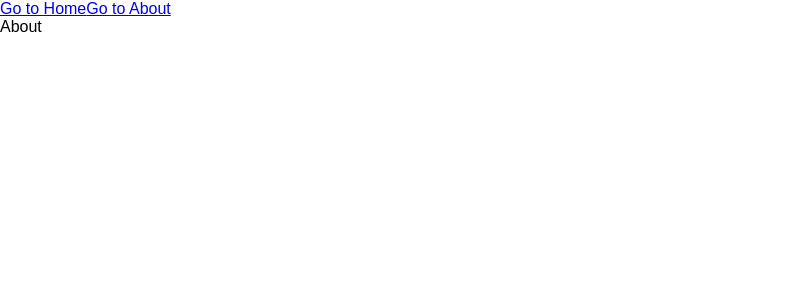
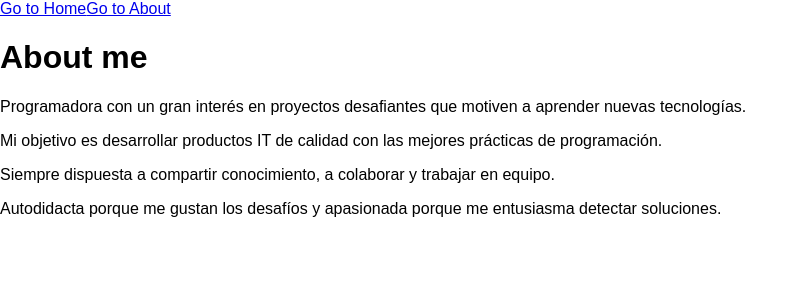
Before and after one commit to DoAoNoA/react-101, a React (Create React App) app: page /about in a window 1280 px wide. Shown: the top 300 px of the page, without its empty margins (0-808 px from the left). Built offline with nearby package versions, Linux system fonts and the light colour scheme.

Commit message:
Importo el componente AboutMe.

```diff
--- a/src/routes/About.js
+++ b/src/routes/About.js
@@ -1,8 +1,9 @@
 import React from 'react';
+import AboutMe from '../components/AboutMe';
 
 const About = () =>
     <div>
-        About
+        <AboutMe/>
     </div>
 
 export default About;
```
